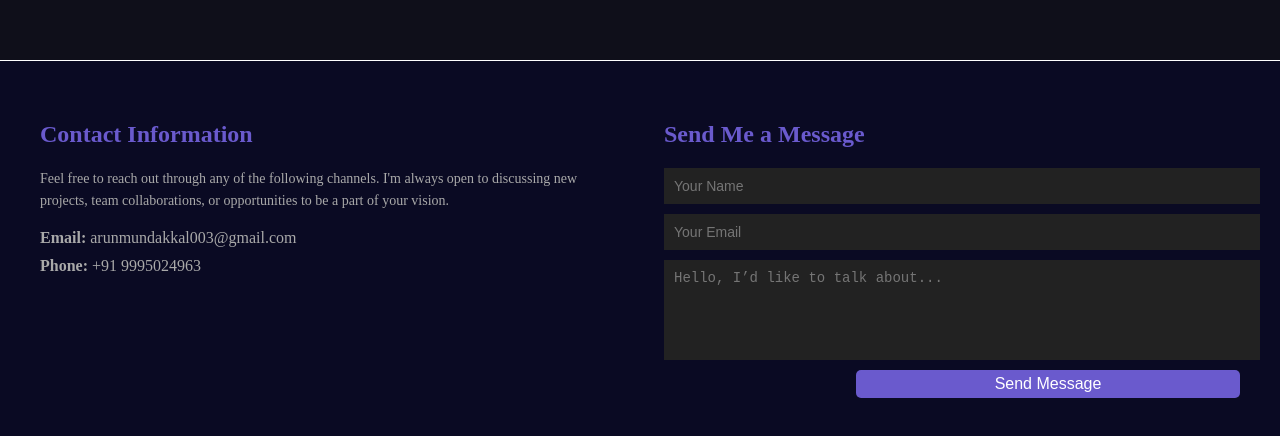
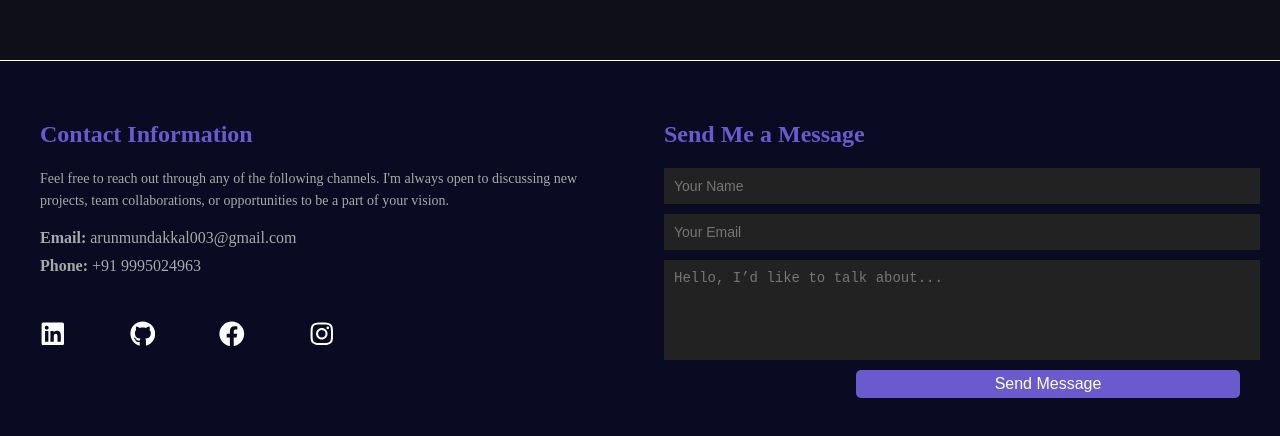
Before and after one commit to Arunitdy/portfolio-2.0, a React (Vite) app in the folder portfolio/: page / in a window 1280 px wide. Shown: the part 1016-1452 px from the top of the page. Built offline with nearby package versions, Linux system fonts and the light colour scheme.

Commit message:
add social media links to contact information section

```diff
--- a/portfolio/src/All/Profile.jsx
+++ b/portfolio/src/All/Profile.jsx
@@ -56,6 +56,12 @@ export const Profile = () => {
                             <strong>Phone:</strong> +91 9995024963
                             </li>
                         </ul>
+                        <div className="social">
+                            <a href="#"><FaLinkedin className="icon"/></a>
+                            <a href="#"><FaGithub  className="icon"/></a>
+                            <a href="#"><FaFacebook  className="icon"/></a>
+                            <a href="#"><FaInstagram  className="icon"/></a>
+                        </div>
                     </div>
 
                     <div className="contact-form">
```
Lines whose indentation alone changed are shown as unchanged.
